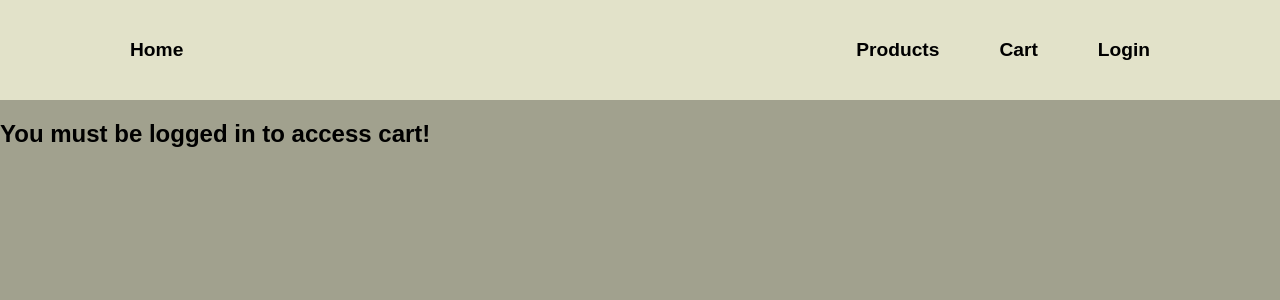
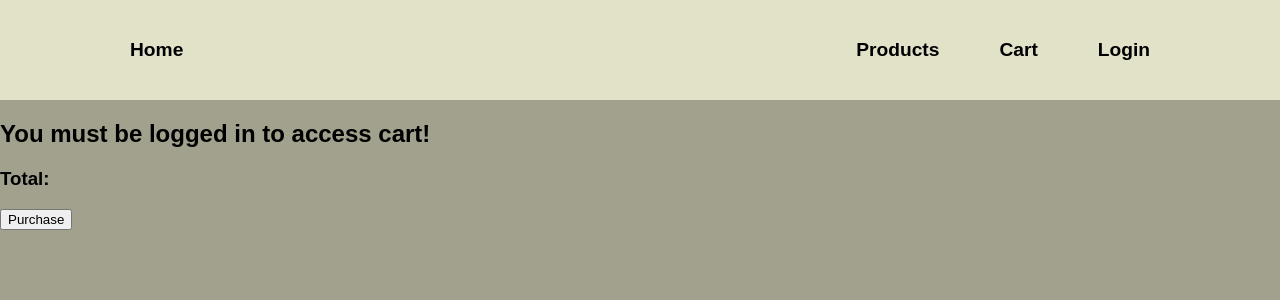
Before and after one commit to CoreyD24/capstone-project, a React (Vite) app: page /cart in a window 1280 px wide. Shown: the top 300 px of the page. Built offline with nearby package versions, Linux system fonts and the light colour scheme; no server answers.

Commit message:
Create working totals for cart page

```diff
--- a/src/client/components/Cart.jsx
+++ b/src/client/components/Cart.jsx
@@ -6,6 +6,7 @@ import "../styles/cart.css";
 const Cart = ({ token }) => {
   const [products, setProducts] = useState([]);
   const [localQuantities, setLocalQuantities] = useState([]);
+  const [total, setTotal] = useState([]);
   const [refreshTrigger, setRefreshTrigger] = useState(false);
 
   useEffect(() => {
@@ -23,6 +24,15 @@ const Cart = ({ token }) => {
         // Here we are setting the state of products to have the product info,
         // plus the requested amount from the back end
         setLocalQuantities(initialQuantities);
+        const quantitesArray = initialQuantities.map(
+          (obj) => obj.product_quantity
+        );
+        const pricesArray = cartProducts.result.map((obj, index) => obj.price);
+        let sum = 0;
+        for (let i = 0; i < pricesArray.length; i++) {
+          sum += pricesArray[i] * quantitesArray[i];
+        }
+        setTotal(sum.toFixed(2));
         setProducts(cartProducts.result);
       } catch (error) {
         console.error(error);
@@ -73,6 +83,25 @@ const Cart = ({ token }) => {
     }
   };
 
+  const purchaseHandler = async (total) => {
+    alert(`Thank you for your purchase! Your total is: ${total}`);
+    try {
+      const data = await axios.delete(
+        "/api/cart",
+        {
+          products,
+        },
+        {
+          headers: {
+            Authorization: "Bearer " + window.localStorage.getItem("TOKEN"),
+          },
+        }
+      );
+    } catch (error) {
+      console.log(error);
+    }
+  };
+
   return (
     <div>
       {token ? (
@@ -91,11 +120,14 @@ const Cart = ({ token }) => {
                   return (
                     <div className="cart_product" key={product.id}>
                       <Link to={`/products/${product.id}`}>
-                        <img src={product.img} />{" "}
+                        <img src={product.img} />
                       </Link>
                       <div>
-                        <h3> Brand: {product.brand} </h3>{" "}
-                        <h3> Price: {product.price} </h3>
+                        <h3> Brand: {product.brand} </h3>
+                        <h3>
+                          Price: $
+                          {(product.price * quantityToPurchase).toFixed(2)}
+                        </h3>
                         <p>Quantity: {quantityToPurchase}</p>
                         <div className="quantity_adjuster">
                           <button onClick={() => decrementQuantity(index)}>
@@ -141,6 +173,8 @@ const Cart = ({ token }) => {
       ) : (
         <h2>You must be logged in to access cart!</h2>
       )}
+      <h3>Total: {total}</h3>
+      <button onClick={() => purchaseHandler(total)}>Purchase</button>
     </div>
   );
 };
--- a/src/client/styles/login.css
+++ b/src/client/styles/login.css
@@ -1,4 +1,4 @@
-#login_page section {
+#login_page {
   background-color: white;
   width: 200px;
   margin: 50px auto;
```
Also changed, not shown: src/client/styles/register.css (added).
